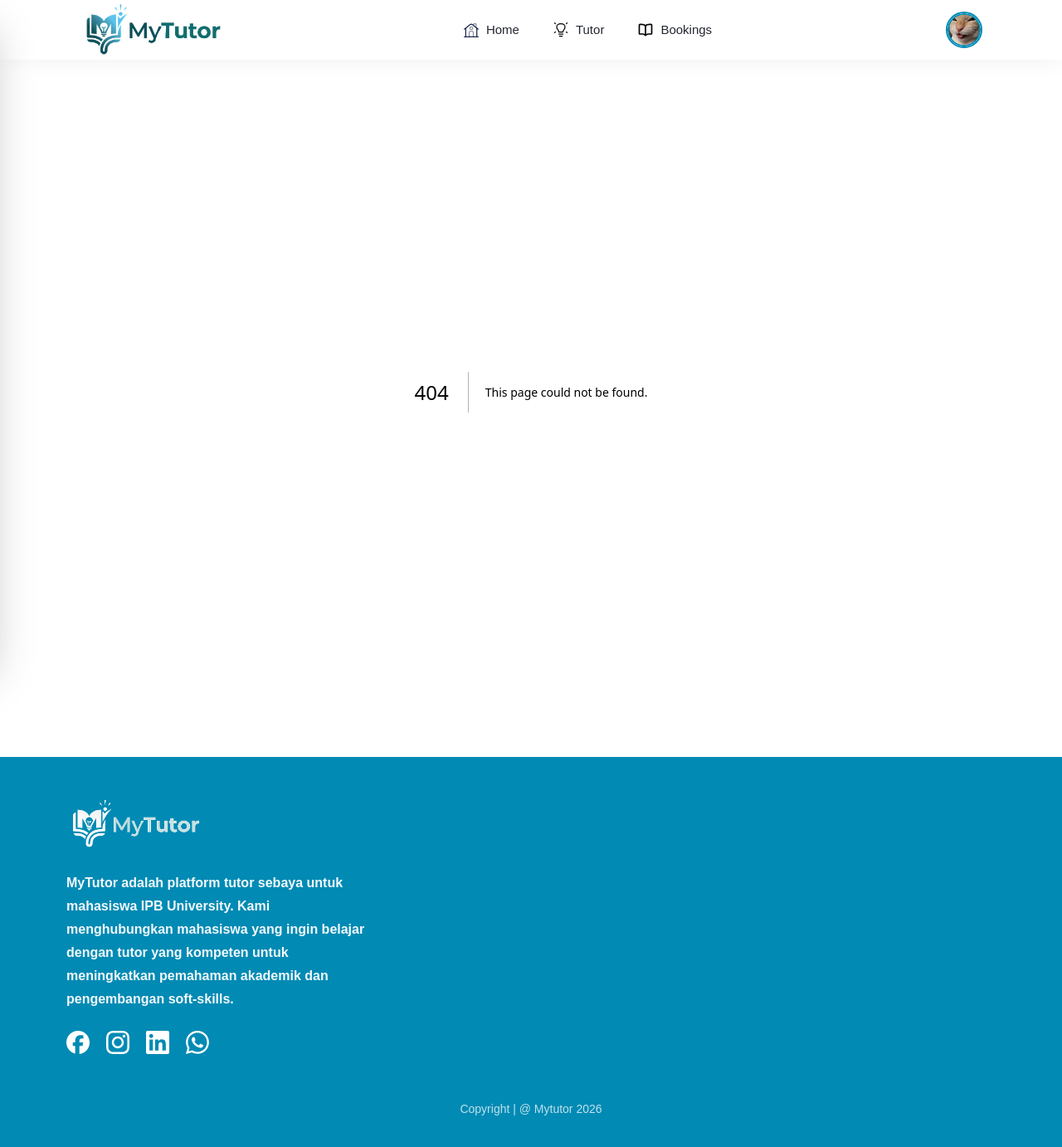
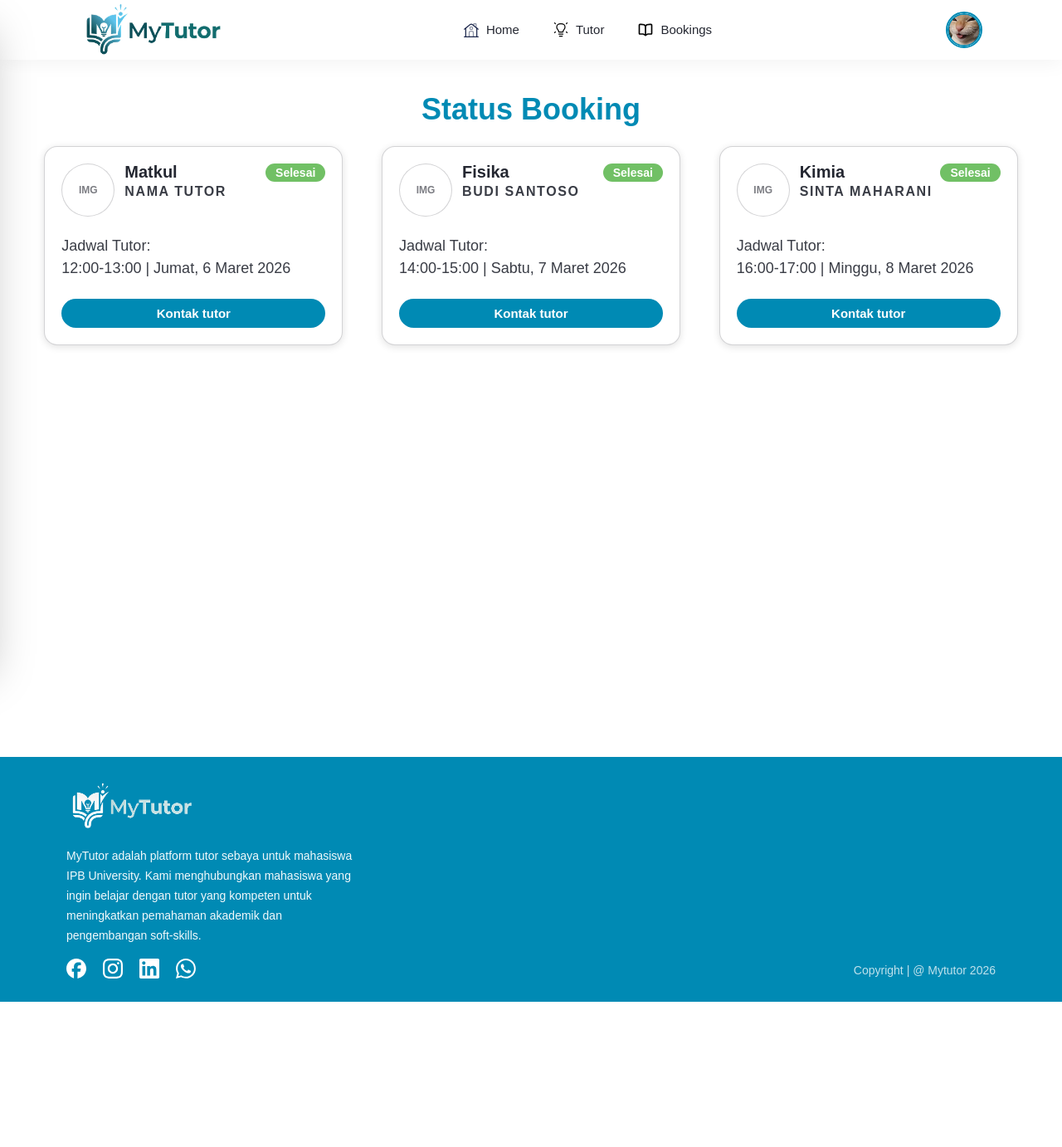
Before and after one commit to JeremyTjahjana/MyTutor, a Next.js app: page /bookinglist in a window 1280 px wide. Before the commit this address had no page. Shown: the top 1382 px of the page at 83% size. After the commit the page ends 1207 px from the top, so only its background shows below. Built offline with nearby package versions, Linux system fonts and the light colour scheme.

Commit message:
page bookings

```diff
--- /dev/null
+++ b/app/bookinglist/page.tsx
@@ -0,0 +1,54 @@
+import React from "react";
+import BookingListCard from "../components/BookingList/BookingListCard";
+
+const bookingDummy = [
+  {
+    id: 1,
+    matkul: "Matkul",
+    namatutor: "NAMA TUTOR",
+    jam: "12:00-13:00",
+    tanggal: "Jumat, 6 Maret 2026",
+    status: "Selesai",
+  },
+  {
+    id: 2,
+    matkul: "Fisika",
+    namatutor: "BUDI SANTOSO",
+    jam: "14:00-15:00",
+    tanggal: "Sabtu, 7 Maret 2026",
+    status: "Selesai",
+  },
+  {
+    id: 3,
+    matkul: "Kimia",
+    namatutor: "SINTA MAHARANI",
+    jam: "16:00-17:00",
+    tanggal: "Minggu, 8 Maret 2026",
+    status: "Selesai",
+  },
+];
+
+const page = () => {
+  return (
+    <main className="mx-auto flex w-full max-w-[1280px] min-h-screen flex-col items-center px-4 py-8 sm:px-6 sm:py-10 md:px-8 lg:px-10">
+      <h1 className="text-center text-3xl font-semibold text-[var(--biru)] sm:text-4xl">
+        Status Booking
+      </h1>
+
+      <div className="mt-6 grid w-full grid-cols-1 justify-items-center gap-4 sm:gap-5 md:grid-cols-2 lg:grid-cols-3">
+        {bookingDummy.map((booking) => (
+          <BookingListCard
+            key={booking.id}
+            matkul={booking.matkul}
+            namatutor={booking.namatutor}
+            jam={booking.jam}
+            tanggal={booking.tanggal}
+            status={booking.status}
+          />
+        ))}
+      </div>
+    </main>
+  );
+};
+
+export default page;
--- /dev/null
+++ b/app/components/BookingList/BookingListCard.tsx
@@ -0,0 +1,59 @@
+import React from "react";
+
+type BookingListCardProps = {
+  matkul: string;
+  namatutor: string;
+  jam: string;
+  tanggal: string;
+  status?: string;
+};
+
+const BookingListCard = ({
+  matkul,
+  namatutor,
+  jam,
+  tanggal,
+  status = "Selesai",
+}: BookingListCardProps) => {
+  return (
+    <article className="w-full max-w-[360px] rounded-2xl border border-[var(--gelap)]/20 bg-[var(--putih)] py-8 px-8 sm:p-5 shadow-[0px_2px_10px_0px_rgba(0,0,0,0.12)] ">
+      <div className="flex items-start gap-3">
+        <div className="flex h-14 w-14 shrink-0 items-center justify-center rounded-full border border-[var(--gelap)]/20 bg-[var(--putih)] text-xs font-semibold text-[var(--gelap)]/60 sm:h-16 sm:w-16 md:flex-row flex-wrap">
+          IMG
+        </div>
+
+        <div className="flex-1">
+          <div className="flex items-start justify-between gap-2">
+            <h4 className="text-xl leading-none font-semibold text-[var(--gelap)] sm:text-[20px]">
+              {matkul}
+            </h4>
+
+            <span className="rounded-full bg-[var(--ijo1)] px-3 py-1 text-sm leading-none font-semibold text-[var(--putih)] sm:text-l">
+              {status}
+            </span>
+          </div>
+
+          <p className="mt-1 text-[15px] leading-none font-semibold uppercase tracking-wide text-[var(--gelap)]/90 sm:text-[16px] tracking-widest">
+            {namatutor}
+          </p>
+        </div>
+      </div>
+
+      <div className="mt-5 text-[15px] leading-[1.3] text-[var(--gelap)]/90 sm:mt-6 sm:text-[18px]">
+        <p className="font-medium">Jadwal Tutor:</p>
+        <p className="mt-1">
+          {jam} | {tanggal}
+        </p>
+      </div>
+
+      <button
+        type="button"
+        className="mt-6 w-full rounded-full bg-[var(--biru)] py-2.5 text-l leading-none font-semibold text-[var(--putih)] transition hover:opacity-90 sm:text-[15px] hover:bg-[var(--biru)]/70"
+      >
+        Kontak tutor
+      </button>
+    </article>
+  );
+};
+
+export default BookingListCard;
--- a/app/components/Footer.tsx
+++ b/app/components/Footer.tsx
@@ -4,55 +4,59 @@ import { assets, social } from "../assets/assets";
 
 const Footer = () => {
   return (
-    <footer className="w-full bg-[var(--biru)] text-[var(--putih)] mt-10">
-      <div className="mx-auto w-full max-w-[1280px] px-6 sm:px-10 md:px-14 lg:px-20 py-10 sm:py-12">
+    <footer className="mt-10 w-full bg-[var(--biru)] text-[var(--putih)]">
+      <div className="mx-auto w-full max-w-[1280px] px-6 sm:px-10 md:px-14 lg:px-20 py-6 sm:py-8 md:py-7">
+        <div className="md:flex md:items-end md:justify-between md:gap-8">
+          <div>
             <Image
               src={assets.logo3}
               alt="MyTutor"
-          className="w-[150px] sm:w-[170px] h-auto"
+              className="h-auto w-[140px] sm:w-[160px]"
             />
 
-        <p className="mt-6 max-w-[360px] text-sm sm:text-base leading-7 text-[var(--putih)]/95 font-semibold">
-          MyTutor adalah platform tutor sebaya untuk mahasiswa IPB University.
-          Kami menghubungkan mahasiswa yang ingin belajar dengan tutor yang
-          kompeten untuk meningkatkan pemahaman akademik dan pengembangan
-          soft-skills.
+            <p className="mt-4 max-w-[360px] text-[12px] leading-6 font-medium text-[var(--putih)]/95 sm:text-sm">
+              MyTutor adalah platform tutor sebaya untuk mahasiswa IPB
+              University. Kami menghubungkan mahasiswa yang ingin belajar
+              dengan tutor yang kompeten untuk meningkatkan pemahaman akademik
+              dan pengembangan soft-skills.
             </p>
 
-        <div className="mt-6 flex items-center gap-5">
+            <div className="mt-4 flex items-center gap-4 sm:gap-5">
               <a
                 href="#"
                 aria-label="Facebook"
-            className="inline-flex hover:opacity-85 transition-opacity"
+                className="inline-flex transition-opacity hover:opacity-85"
               >
-            <Image src={social.facebook} alt="Facebook" className="w-7 h-7" />
+                <Image src={social.facebook} alt="Facebook" className="h-6 w-6" />
               </a>
               <a
                 href="#"
                 aria-label="Instagram"
-            className="inline-flex hover:opacity-85 transition-opacity"
+                className="inline-flex transition-opacity hover:opacity-85"
               >
-            <Image src={social.instagram} alt="Instagram" className="w-7 h-7" />
+                <Image src={social.instagram} alt="Instagram" className="h-6 w-6" />
               </a>
               <a
                 href="#"
                 aria-label="LinkedIn"
-            className="inline-flex hover:opacity-85 transition-opacity"
+                className="inline-flex transition-opacity hover:opacity-85"
               >
-            <Image src={social.linkedin} alt="LinkedIn" className="w-7 h-7" />
+                <Image src={social.linkedin} alt="LinkedIn" className="h-6 w-6" />
               </a>
               <a
                 href="#"
                 aria-label="WhatsApp"
-            className="inline-flex hover:opacity-85 transition-opacity"
+                className="inline-flex transition-opacity hover:opacity-85"
               >
-            <Image src={social.whatsapp} alt="WhatsApp" className="w-7 h-7" />
+                <Image src={social.whatsapp} alt="WhatsApp" className="h-6 w-6" />
               </a>
             </div>
+          </div>
 
-        <p className="mt-14 text-center text-xs sm:text-sm text-[var(--putih)]/75">
+          <p className="mt-5 text-center text-xs text-[var(--putih)]/75 md:mt-0 md:text-right sm:text-sm">
             Copyright | @ Mytutor 2026
           </p>
+        </div>
       </div>
     </footer>
   );
--- a/app/components/Navbar.tsx
+++ b/app/components/Navbar.tsx
@@ -39,7 +39,7 @@ const Navbar = () => {
         <ul className="hidden md:flex items-center gap-6 lg:gap-10 text-[15px]">
           <li>
             <a
-              href="#"
+              href="/"
               className="flex items-center gap-2 hover:text-[var(--biru)] transition-colors"
             >
               <Image src={assets.home} alt="Home" className="w-5 h-5" />
@@ -48,7 +48,7 @@ const Navbar = () => {
           </li>
           <li>
             <a
-              href="#"
+              href="/"
               className="flex items-center gap-2 hover:text-[var(--biru)] transition-color"
             >
               <Image src={assets.lightbulb} alt="Tutor" className="w-5 h-5" />
@@ -57,7 +57,7 @@ const Navbar = () => {
           </li>
           <li>
             <a
-              href="#"
+              href="/bookinglist"
               className="flex items-center gap-2 hover:text-[var(--biru)] transition-colors"
             >
               <Image src={assets.book} alt="Bookings" className="w-5 h-5" />
```
Lines whose indentation alone changed are shown as unchanged.
